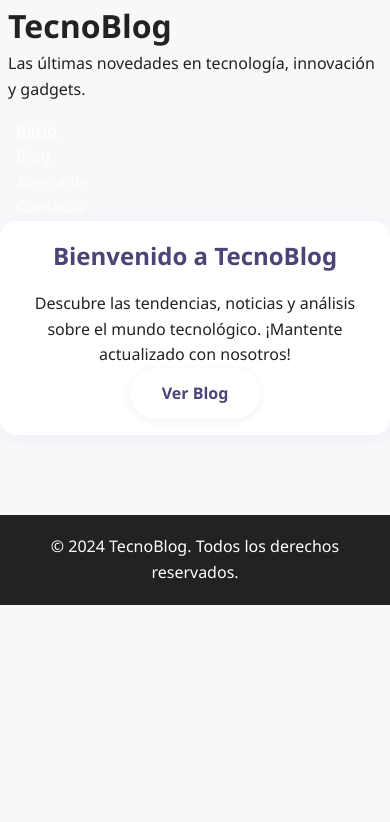
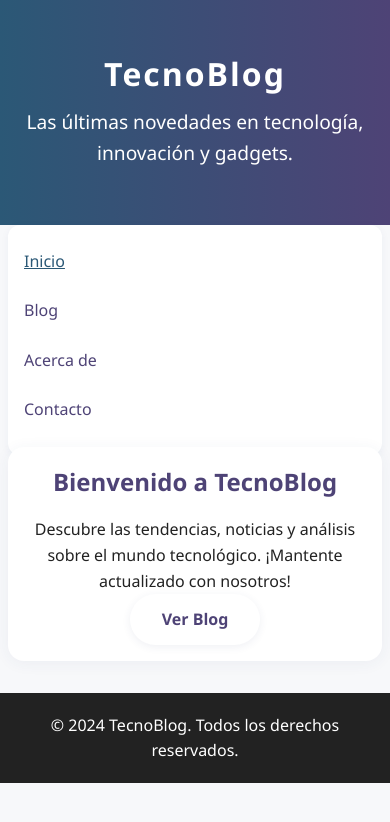
Before and after one commit to augustose/inf777, a plain HTML site: page index.html in a window 390 px wide. Drawn offline with Linux system fonts and the light colour scheme.

Commit message:
Refactor CSS to implement a common header and sidebar layout, enhancing the overall structure and responsiveness. Added styles for a new wrapper and sidebar, and updated media queries for better mobile support.

```diff
--- a/css/styles.css
+++ b/css/styles.css
@@ -11,20 +11,61 @@ body {
   margin: 0 auto;
   padding: 0 1.5rem;
 }
-.main-header {
+/* Encabezado común a todas las páginas */
+.common-header {
   background: linear-gradient(90deg, #2b5876 0%, #4e4376 100%);
   color: #fff;
   padding: 3rem 0 2rem 0;
   text-align: center;
 }
-.main-header h1 {
+.common-header h1 {
   font-size: 2.8rem;
   margin-bottom: 0.5rem;
   letter-spacing: 2px;
 }
-.main-header p {
+.common-header p {
   font-size: 1.2rem;
   margin-bottom: 1.5rem;
+}
+/* Wrapper para el contenido (main y aside) */
+.wrapper {
+  display: flex;
+  flex-wrap: wrap;
+  max-width: 1200px;
+  margin: 0 auto;
+  padding: 0 1.5rem;
+}
+/* Columna de menú lateral (aside) común a todas las páginas */
+aside.sidebar {
+  flex: 0 0 200px;
+  background: #fff;
+  border-radius: 12px;
+  box-shadow: 0 2px 8px rgba(46,67,118,0.05);
+  padding: 1.5rem;
+  margin-right: 2rem;
+}
+aside.sidebar nav ul {
+  list-style: none;
+}
+aside.sidebar nav ul li {
+  margin-bottom: 0.5rem;
+}
+aside.sidebar nav ul a {
+  display: block;
+  color: #4e4376;
+  text-decoration: none;
+  font-weight: 500;
+  padding: 0.5rem 0;
+  transition: color 0.2s;
+}
+aside.sidebar nav ul a:hover, aside.sidebar nav ul a.active {
+  color: #2b5876;
+  text-decoration: underline;
+}
+/* Contenido principal */
+main.main-content {
+  flex: 1;
+  min-width: 0;
 }
 .btn-main {
   display: inline-block;
@@ -40,24 +81,6 @@ body {
 .btn-main:hover {
   background: #4e4376;
   color: #fff;
-}
-nav {
-  margin-top: 1rem;
-}
-nav a {
-  color: #fff;
-  text-decoration: none;
-  margin: 0 1rem;
-  font-weight: 500;
-  opacity: 0.85;
-  transition: opacity 0.2s;
-}
-nav a.active, nav a:hover {
-  opacity: 1;
-  text-decoration: underline;
-}
-.main-content {
-  padding: 2rem 0 3rem 0;
 }
 .about {
   background: #fff;
@@ -105,7 +128,9 @@ nav a.active, nav a:hover {
   margin-top: 2rem;
 }
 @media (max-width: 600px) {
-  .main-header h1 { font-size: 2rem; }
-  .about, .blog-post { padding: 1rem; }
-  .container { padding: 0 0.5rem; }
+  .common-header h1 { font-size: 2rem; }
+  .about, .blog-post, aside.sidebar { padding: 1rem; }
+  .container, .wrapper { padding: 0 0.5rem; }
+  .wrapper { flex-direction: column; }
+  aside.sidebar { margin-right: 0; margin-bottom: 1.5rem; }
 }
```
